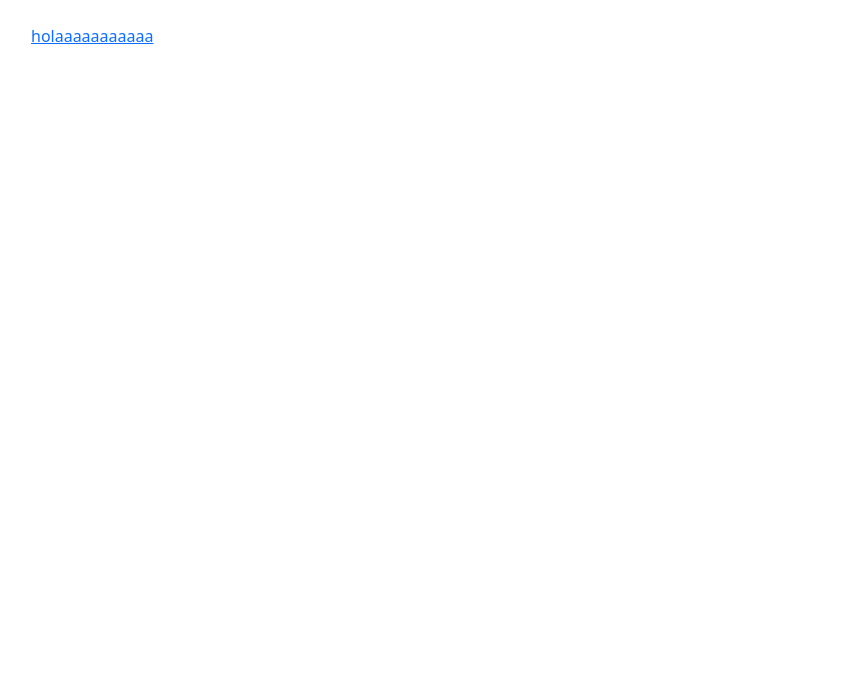
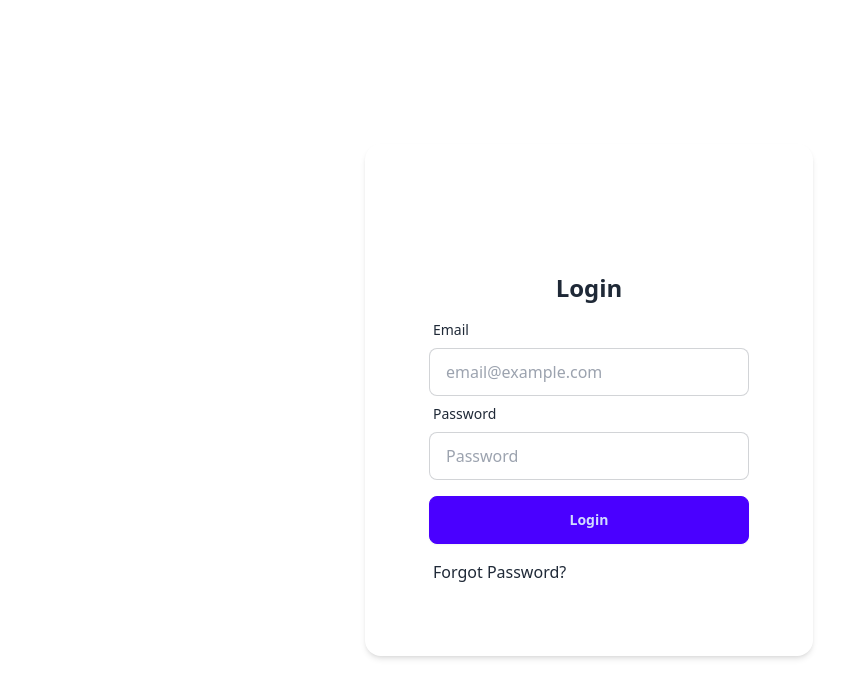
Before and after one commit to Lejoser40/Hi-Fi_Diseno, a website: page index.html in a window 1280 px wide. Shown: the whole page, without its empty margins (51-895 px from the left). Drawn offline with nearby package versions, Linux system fonts and the light colour scheme.

Commit message:
login listo
se puede mejorar!

```diff
--- a/index.html
+++ b/index.html
@@ -4,15 +4,50 @@
     <meta charset="UTF-8" />
     <link rel="icon" type="image/svg+xml" href="/vite.svg" />
     <meta name="viewport" content="width=device-width, initial-scale=1.0" />
-    <link href="https://cdn.jsdelivr.net/npm/bootstrap@5.1.3/dist/css/bootstrap.min.css" rel="stylesheet">
+    <link
+      href="https://cdn.jsdelivr.net/npm/daisyui@4.10.1/dist/full.min.css"
+      rel="stylesheet"
+      type="text/css"
+    />
+    <script src="https://cdn.tailwindcss.com"></script>
     <title>Vite App</title>
   </head>
-  <body>
-    <br>
-    <div class="container">
-        <a href="menu.html">
-            holaaaaaaaaaaa
-        </a>
+
+  <div class="container mx-auto flex min-h-screen items-center justify-center">
+    <div class="card w-100 shadow-md">
+      <div class="card-body">
+
+        <div class="card w-96 mx-auto mt-16">
+          <div class="card-body">
+
+            <h1 class="text-center text-2xl font-bold">Login</h1>
+
+            <form action="/menu.html" method="post">
+
+              <div class="form-control">
+                <label class="label">
+                  <span class="label-text">Email</span>
+                </label>
+                <input type="email" name="email" placeholder="email@example.com" class="input input-bordered" />
+              </div>
+
+              <div class="form-control">
+                <label class="label">
+                  <span class="label-text">Password</span>
+                </label>
+                <input type="password" name="password" placeholder="Password" class="input input-bordered" />
+              </div>
+
+              <div class="form-control mt-4">
+                  <button type="submit" class="btn btn-primary">Login</button>
+              </div>
+              <a href="#" class="label mt-2">Forgot Password?</a>
+            </form>
+          </div>
+        </div>
+
+      </div>
     </div>
+  </div>
   </body>
 </html>
```
Also changed, not shown: menu.html (+11 -19 lines).
